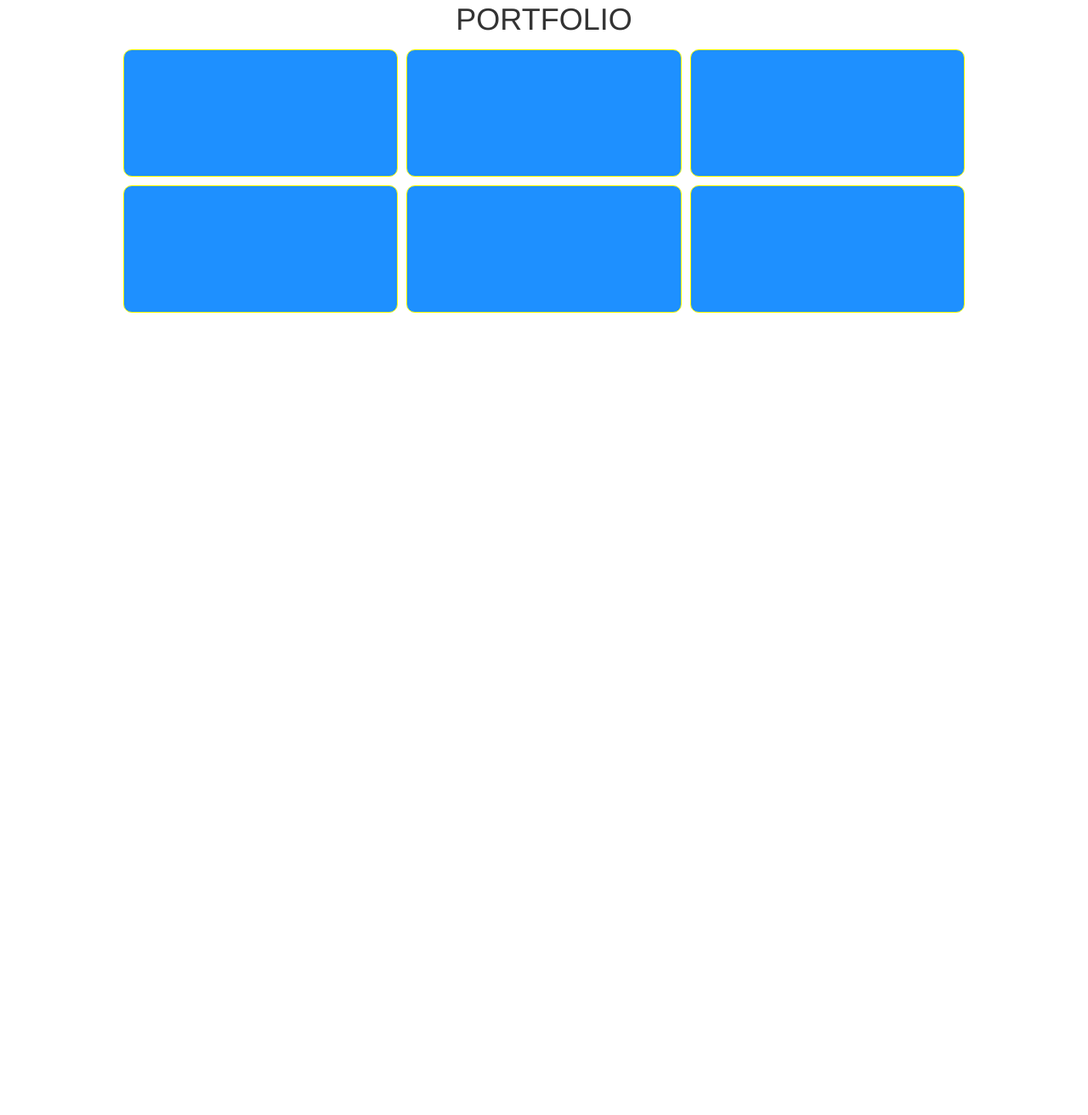
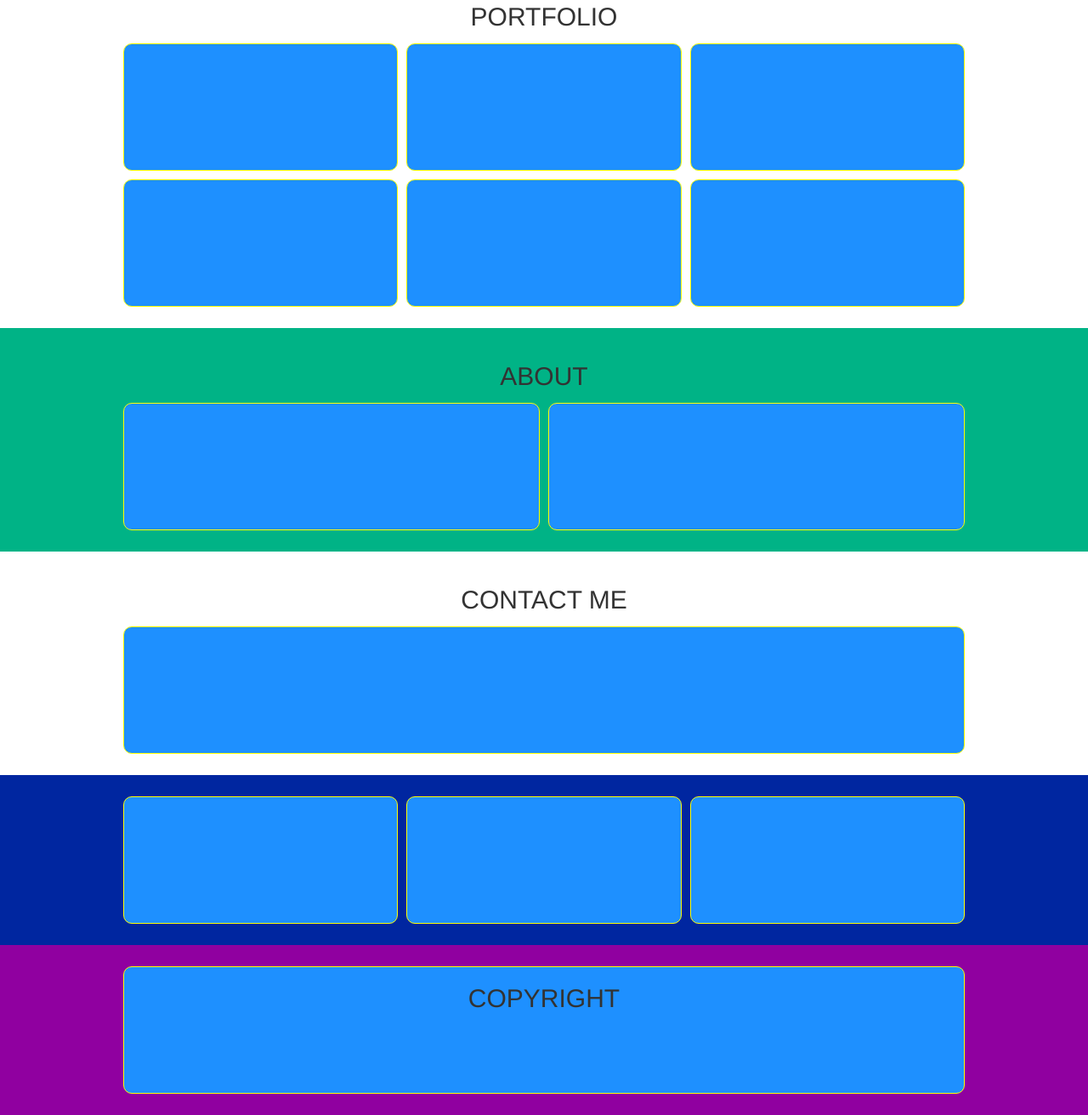
Before and after one commit to notMartino/html-css-bootstrap-freelancer, a plain HTML site: page index.html in a window 1280 px wide. Shown: the part 417-1729 px from the top of the page at 85% size. Before the commit the page ends 810 px from the top, so only its background shows below. Drawn offline with nearby package versions, Linux system fonts and the light colour scheme.

Commit message:
Macrostruttura completa: implementazione contact me e footer

```diff
--- a/css/style.css
+++ b/css/style.css
@@ -8,7 +8,7 @@
   padding: 0 10%;
   text-align: center;
 }
-@media all and (max-width: 767px){
+@media all and (max-width: 991px){
   .contenitore{
     padding: 0 3%;
   }
@@ -43,3 +43,11 @@ section{
 .whitesection{
   background-color: white;
 }
+
+/* Proprietà footer */
+footer section{
+  background-color: #0026a0;
+}
+footer section:last-child{
+  background-color: #9000a0;
+}
--- a/index.html
+++ b/index.html
@@ -39,7 +39,7 @@
             <div class="row row-no-gutters">
               <div class="col-xs-12">
                 <div class="colonna">
-
+                  <h2>START BOOTSTRAP</h2>
                 </div>
               </div>
             </div>
@@ -51,7 +51,7 @@
       <section class="whitesection">
         <div class="container-fluid">
           <div class="contenitore">
-            <h1>PORTFOLIO</h1>
+            <h2>PORTFOLIO</h2>
             <div class="row row-no-gutters">
               <div class="col-xs-12 col-md-6 col-lg-4">
                 <div class="colonna">
@@ -92,6 +92,87 @@
           </div>
         </div>
       </section>
+
+      <!-- Sezione About -->
+      <section class="greensection">
+        <div class="container-fluid">
+          <div class="contenitore">
+            <h2>ABOUT</h2>
+            <div class="row row-no-gutters">
+              <div class="col-xs-12 col-md-6">
+                <div class="colonna">
+
+                </div>
+              </div>
+
+              <div class="col-xs-12 col-md-6">
+                <div class="colonna">
+
+                </div>
+              </div>
+            </div>
+          </div>
+        </div>
+      </section>
+
+      <!-- Sezione Contattami -->
+      <section class="whitesection">
+        <div class="container-fluid">
+          <div class="contenitore">
+            <h2>CONTACT ME</h2>
+            <div class="row row-no-gutters">
+              <div class="col-xs-12">
+                <div class="colonna">
+
+                </div>
+              </div>
+            </div>
+          </div>
+        </div>
+      </section>
     </main>
+
+    <footer>
+      <!-- Sezione footer: location, social e chi siamo -->
+      <section>
+        <div class="container-fluid">
+          <div class="contenitore">
+            <div class="row row-no-gutters">
+              <div class="col-xs-12 col-md-4">
+                <div class="colonna">
+
+                </div>
+              </div>
+              <div class="col-xs-12 col-md-4">
+                <div class="colonna">
+
+                </div>
+              </div>
+              <div class="col-xs-12 col-md-4">
+                <div class="colonna">
+
+                </div>
+              </div>
+            </div>
+          </div>
+        </div>
+      </section>
+
+      <!-- Sezione footer: copyright -->
+      <section>
+        <div class="container-fluid">
+          <div class="contenitore">
+            <div class="row row-no-gutters">
+              <div class="col-xs-12">
+                <div class="colonna">
+                  <h2>COPYRIGHT</h2>
+                </div>
+              </div>
+            </div>
+          </div>
+        </div>
+      </section>
+
+    </footer>
   </body>
 </html>
```
